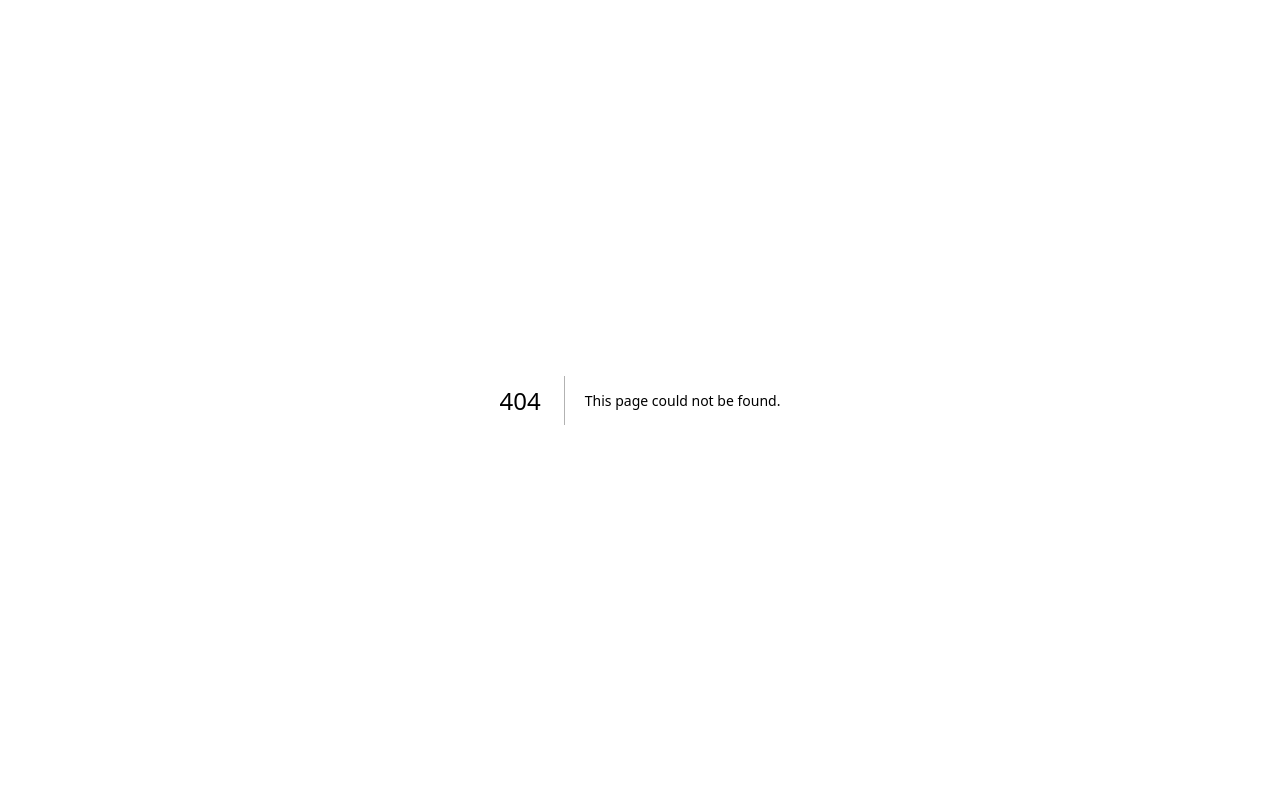
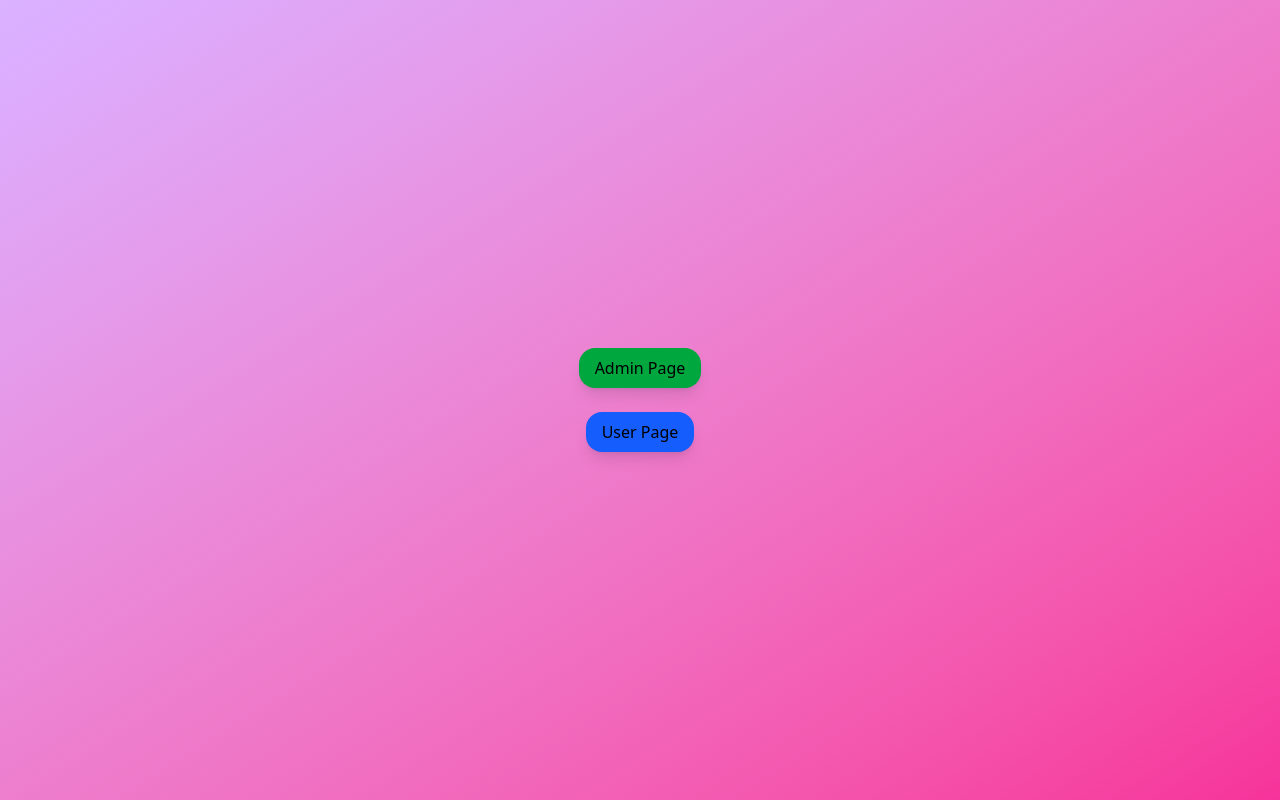
Before and after one commit to likeam/nextfirst, a Next.js app: page /login in a window 1280 px wide. Before the commit this address had no page. Built offline with nearby package versions, Linux system fonts and the light colour scheme.

Commit message:
Building admin Section

```diff
--- /dev/null
+++ b/app/login/loginadmin/page.tsx
@@ -0,0 +1,7 @@
+import React from "react";
+
+const LoginAdmin = () => {
+  return <div>LoginAdmin</div>;
+};
+
+export default LoginAdmin;
--- /dev/null
+++ b/app/login/loginuser/page.tsx
@@ -0,0 +1,7 @@
+import React from "react";
+
+const LoginUser = () => {
+  return <div>LoginUser</div>;
+};
+
+export default LoginUser;
--- /dev/null
+++ b/app/login/page.tsx
@@ -0,0 +1,24 @@
+import Link from "next/link";
+import React from "react";
+
+const Login = () => {
+  return (
+    <div className=" min-h-screen bg-gradient-to-br from-purple-300 to-pink-500 flex flex-col items-center justify-center p-6">
+      <Link
+        href="/login/loginadmin"
+        className=" bg-green-600 px-4 py-2 rounded-2xl hover:bg-green-700 transition-colors shadow-lg hover:shadow-xl"
+      >
+        Admin Page
+      </Link>
+      <br />
+      <Link
+        href="/login/loginuser"
+        className=" bg-blue-600 px-4 py-2 rounded-2xl hover:bg-blue-700 transition-colors shadow-lg hover:shadow-xl"
+      >
+        User Page
+      </Link>
+    </div>
+  );
+};
+
+export default Login;
--- a/app/page.tsx
+++ b/app/page.tsx
@@ -12,12 +12,20 @@ const Home = () => {
           Manage your tasks, track analytics, and stay organized with our
           intuitive dashboard.
         </p>
+        <div className=" space-x-4">
           <Link
             href="/dashboard"
             className="  inline-flex items-center justify-center bg-blue-600 text-white px-8 py-3 rounded-lg font-semibold hover:bg-blue-700 transition-colors shadow-lg hover:shadow-xl"
           >
             Go to Dashboard
           </Link>
+          <Link
+            href="/login"
+            className="  inline-flex items-center justify-center bg-green-600 text-white px-8 py-3 rounded-lg font-semibold hover:bg-green-700 transition-colors shadow-lg hover:shadow-xl"
+          >
+            Go to Login
+          </Link>
+        </div>
       </div>
     </div>
   );
--- /dev/null
+++ b/app/products/allproducts/page.tsx
@@ -0,0 +1,11 @@
+import React from "react";
+
+const AllProducts = () => {
+  return (
+    <div>
+      <h1>(1220) products in the store</h1>
+    </div>
+  );
+};
+
+export default AllProducts;
--- a/app/products/page.tsx
+++ b/app/products/page.tsx
@@ -7,6 +7,7 @@ const Products = () => {
         {" "}
         You can view the products by going to /products/allproducts
       </p>
+      <br />
       <p className="">
         {" "}
         You can view a specific product by going to /products/specificproduct
--- /dev/null
+++ b/app/products/specificproduct/page.tsx
@@ -0,0 +1,11 @@
+import React from "react";
+
+const SpecificProduct = () => {
+  return (
+    <div>
+      <p className="">Here is my one & only product</p>
+    </div>
+  );
+};
+
+export default SpecificProduct;
```
Lines whose indentation alone changed are shown as unchanged.
